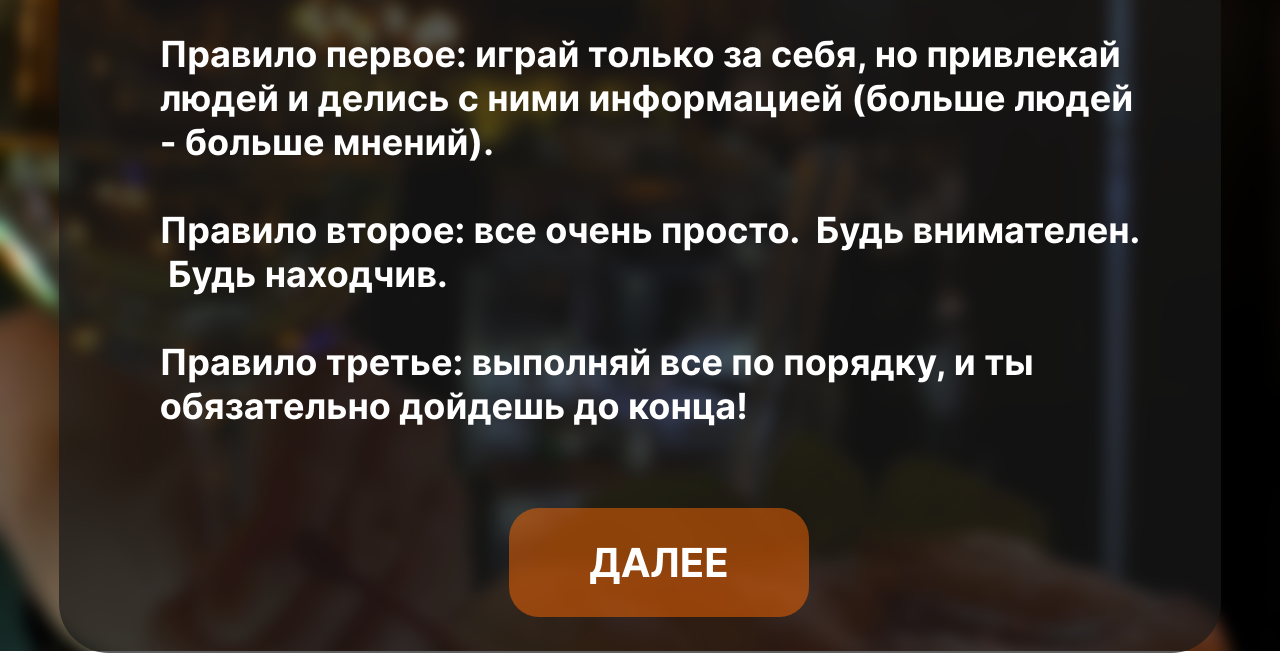
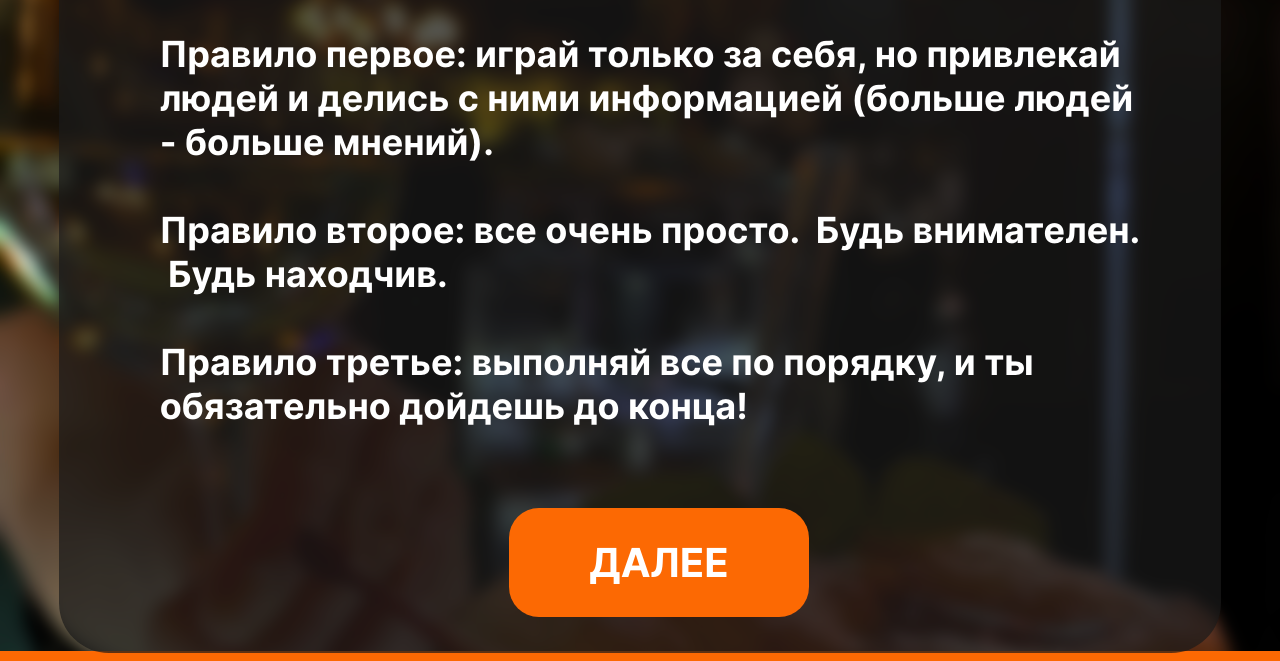
Before and after one commit to gotik48/VseSVoi, a plain HTML site: page rules.html in a window 1280 px wide. Shown: the part 149-810 px from the top of the page. Drawn offline with Linux system fonts and the light colour scheme.

Commit message:
Медиа-запрос

```diff
--- a/css/rulesstyle.css
+++ b/css/rulesstyle.css
@@ -27,7 +27,7 @@
 
 @media (min-width: 1001px) and (min-height: 2151px) and (max-width:1300px) and (max-height: 2800px) {
     .first {
-        margin-top: 45%;
+        margin-top: 50%;
     }
 }
 
@@ -75,7 +75,7 @@
 .login-form input {
     font-family: InterBold;
     text-transform: uppercase;
-    background-color: rgba(252, 105, 3, 0.5);
+    background-color: rgb(252, 105, 3);
     border: 5px;
     border-color: #f2f2f2;
     color: #ffffff;
--- a/rules.html
+++ b/rules.html
@@ -6,7 +6,7 @@
     <link rel="stylesheet" href="css/rulesstyle.css">
     <script src="js/rulesform.js" type="text/javascript"></script>
 </head>
-<body>
+<body bgcolor="#fc6903">
 <img src="img/first.png" alt="">
 <div class="first">
     <div class="second">
```
